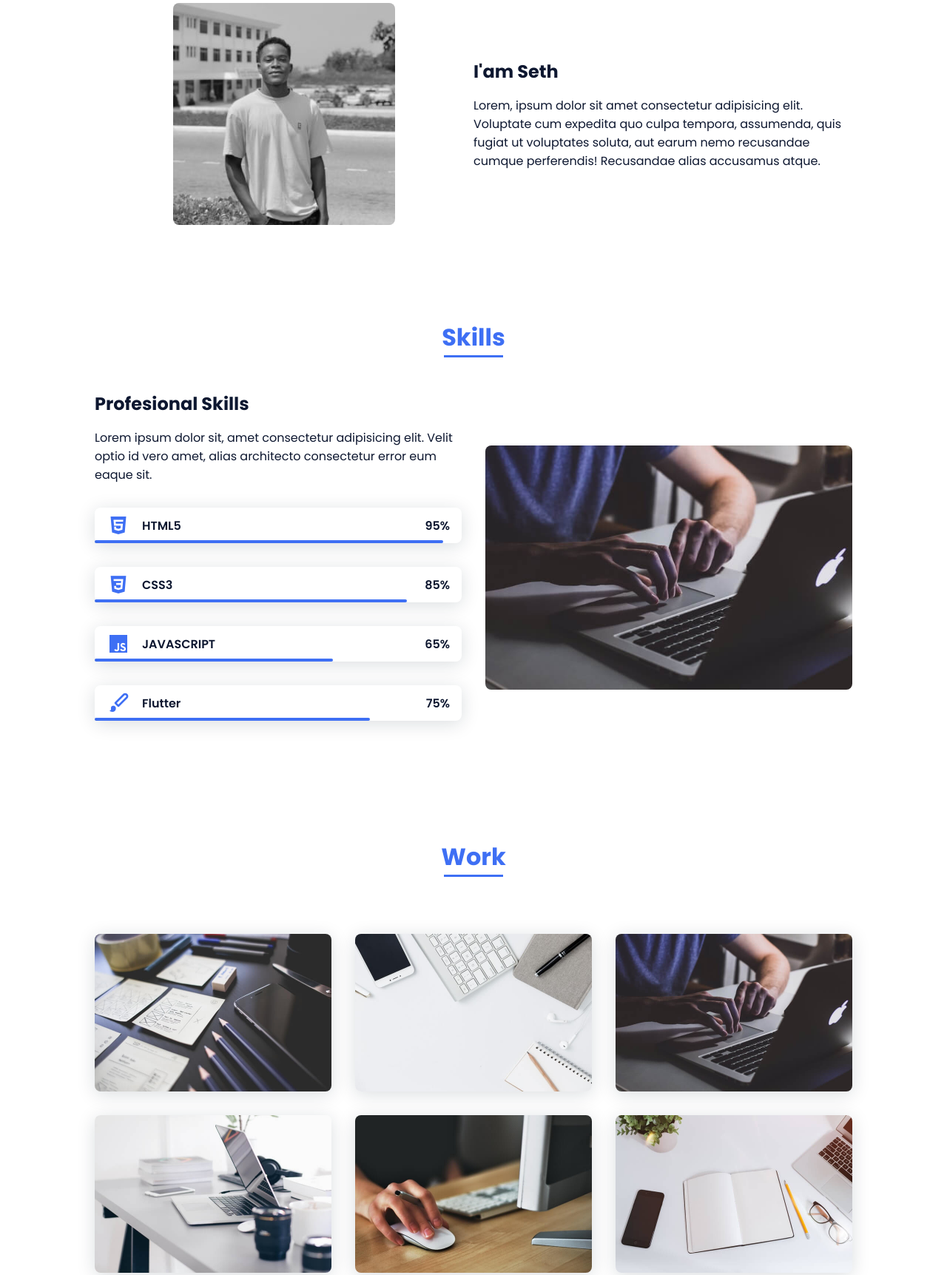
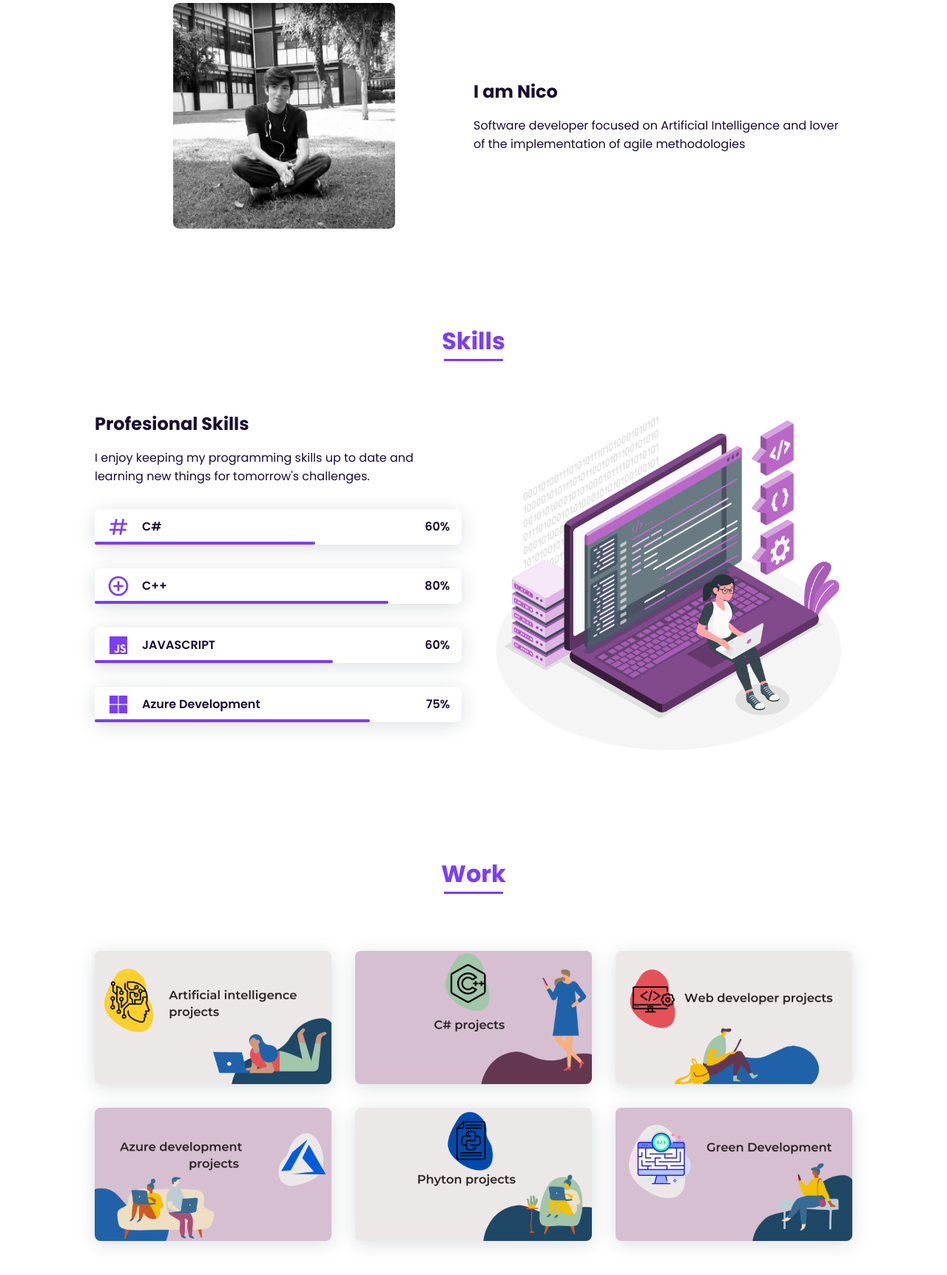
Before and after one commit to Alsheski/Personal_Page, a plain HTML site: page index.html in a window 1280 px wide. Shown: the part 895-2618 px from the top of the page at 74% size. Drawn offline with nearby package versions, Linux system fonts and the light colour scheme.

Commit message:
My first draw. Some things could be improve in the future....

```diff
--- a/assets/css/styles.css
+++ b/assets/css/styles.css
@@ -10,7 +10,7 @@
   /*===== Colors =====*/
   /*Purple 260 - Red 355 - Blue 224 - Pink 340*/
   /* HSL color mode */
-  --hue-color: 224;
+  --hue-color: 260;
   --first-color: hsl(var(--hue-color), 89%, 60%);
   --second-color: hsl(var(--hue-color), 56%, 12%);
 
@@ -327,11 +327,11 @@ img {
 }
 
 .skills__html {
-  width: 95%;
+  width: 60%;
 }
 
 .skills__css {
-  width: 85%;
+  width: 80%;
 }
 
 .skills__js {
--- a/index.html
+++ b/index.html
@@ -16,7 +16,7 @@
         <header class="l-header">
             <nav class="nav bd-grid">
                 <div>
-                    <a href="#" class="nav__logo">Seth</a>
+                    <a href="#" class="nav__logo">Nicolas</a>
                 </div>
 
                 <div class="nav__menu" id="nav-menu">
@@ -39,15 +39,14 @@
             <!--===== HOME =====-->
             <section class="home bd-grid" id="home">
                 <div class="home__data">
-                    <h1 class="home__title">Hi,<br>I'am <span class="home__title-color">Seth</span><br> Web Designer</h1>
+                    <h1 class="home__title">Hi,<br>I am <span class="home__title-color">Nicolas</span><br>Software Developer</h1>
 
                     <a href="#" class="button">Contact</a>
                 </div>
 
                 <div class="home__social">
-                    <a href="" class="home__social-icon"><i class='bx bxl-linkedin'></i></a>
-                    <a href="" class="home__social-icon"><i class='bx bxl-behance' ></i></a>
-                    <a href="" class="home__social-icon"><i class='bx bxl-github' ></i></a>
+                    <a href="https://www.linkedin.com/in/nicolaschavezc/" class="home__social-icon"><i class='bx bxl-linkedin'></i></a>
+                    <a href="https://github.com/Alsheski" class="home__social-icon"><i class='bx bxl-github' ></i></a>
                 </div>
 
                 <div class="home__img">
@@ -57,7 +56,7 @@
                         </mask>
                         <g mask="url(#mask0)">
                             <path d="M9.19024 145.964C34.0253 76.5814 114.865 54.7299 184.111 29.4823C245.804 6.98884 311.86 -14.9503 370.735 14.143C431.207 44.026 467.948 107.508 477.191 174.311C485.897 237.229 454.931 294.377 416.506 344.954C373.74 401.245 326.068 462.801 255.442 466.189C179.416 469.835 111.552 422.137 65.1576 361.805C17.4835 299.81 -17.1617 219.583 9.19024 145.964Z"/>
-                            <image class="home__blob-img" x="80" y="40" href="assets/img/perfil.png"/>
+                            <image class="home__blob-img" x="80" y="60" href="assets/img/perfil_.png"/>
                         </g>
                     </svg>
                 </div>
@@ -69,12 +68,12 @@
 
                 <div class="about__container bd-grid">
                     <div class="about__img">
-                        <img src="assets/img/about.jpeg" alt="">
+                        <img src="assets/img/about_.jpg" alt="">
                     </div>
 
                     <div>
-                        <h2 class="about__subtitle">I'am Seth</h2>
-                        <p class="about__text">Lorem, ipsum dolor sit amet consectetur adipisicing elit. Voluptate cum expedita quo culpa tempora, assumenda, quis fugiat ut voluptates soluta, aut earum nemo recusandae cumque perferendis! Recusandae alias accusamus atque.</p>
+                        <h2 class="about__subtitle">I am Nico</h2>
+                        <p class="about__text">Software developer focused on Artificial Intelligence and lover of the implementation of agile methodologies</p>
                     </div>
                 </div>
             </section>
@@ -86,29 +85,29 @@
                 <div class="skills__container bd-grid">
                     <div>
                         <h2 class="skills__subtitle">Profesional Skills</h2>
-                        <p class="skills__text">Lorem ipsum dolor sit, amet consectetur adipisicing elit. Velit optio id vero amet, alias architecto consectetur error eum eaque sit.</p>
+                        <p class="skills__text">I enjoy keeping my programming skills up to date and learning new things for tomorrow's challenges.</p>
                         <div class="skills__data">
                             <div class="skills__names">
-                                <i class='bx bxl-html5 skills__icon'></i>
-                                <span class="skills__name">HTML5</span>
+                                <i class='bx bx-hash skills__icon'></i>
+                                <span class="skills__name">C#</span>
                             </div>
                             <div class="skills__bar skills__html">
 
                             </div>
                             <div>
-                                <span class="skills__percentage">95%</span>
+                                <span class="skills__percentage">60%</span>
                             </div>
                         </div>
                         <div class="skills__data">
                             <div class="skills__names">
-                                <i class='bx bxl-css3 skills__icon'></i>
-                                <span class="skills__name">CSS3</span>
+                                <i class='bx bx-plus-circle skills__icon'></i>
+                                <span class="skills__name">C++</span>
                             </div>
                             <div class="skills__bar skills__css">
 
                             </div>
                             <div>
-                                <span class="skills__percentage">85%</span>
+                                <span class="skills__percentage">80%</span>
                             </div>
                         </div>
                         <div class="skills__data">
@@ -120,13 +119,13 @@
 
                             </div>
                             <div>
-                                <span class="skills__percentage">65%</span>
+                                <span class="skills__percentage">60%</span>
                             </div>
                         </div>
                         <div class="skills__data">
                             <div class="skills__names">
-                                <i class='bx bxs-paint skills__icon'></i>
-                                <span class="skills__name">Flutter</span>
+                                <i class='bx bxl-microsoft skills__icon'></i>
+                                <span class="skills__name">Azure Development</span>
                             </div>
                             <div class="skills__bar skills__ux">
 
@@ -138,7 +137,7 @@
                     </div>
 
                     <div>
-                        <img src="assets/img/work3.jpg" alt="" class="skills__img">
+                        <img src="assets/img/software_skills.png" alt="" class="skills__img">
                     </div>
                 </div>
             </section>
@@ -149,22 +148,22 @@
 
                 <div class="work__container bd-grid">
                     <a href="" class="work__img">
-                        <img src="assets/img/work1.jpg" alt="">
+                        <img src="assets/img/work1_ .png" alt="">
                     </a>
                     <a href="" class="work__img">
-                        <img src="assets/img/work2.jpg" alt="">
+                        <img src="assets/img/work2_.png" alt="">
                     </a>
                     <a href="" class="work__img">
-                        <img src="assets/img/work3.jpg" alt="">
+                        <img src="assets/img/work3_.png" alt="">
                     </a>
                     <a href="" class="work__img">
-                        <img src="assets/img/work4.jpg" alt="">
+                        <img src="assets/img/work4_.png" alt="">
                     </a>
                     <a href="" class="work__img">
-                        <img src="assets/img/work5.jpg" alt="">
+                        <img src="assets/img/work5_.png" alt="">
                     </a>
                     <a href="" class="work__img">
-                        <img src="assets/img/work6.jpg" alt="">
+                        <img src="assets/img/work6_.png" alt="">
                     </a>
                 </div>
             </section>
@@ -186,13 +185,8 @@
 
         <!--===== FOOTER =====-->
         <footer class="footer">
-            <p class="footer__title">Seth</p>
-            <div class="footer__social">
-                <a href="#" class="footer__icon"><i class='bx bxl-facebook' ></i></a>
-                <a href="#" class="footer__icon"><i class='bx bxl-instagram' ></i></a>
-                <a href="#" class="footer__icon"><i class='bx bxl-twitter' ></i></a>
-            </div>
-            <p class="footer__copy">&#169; Seth Addo All rigths reserved</p>
+            <p class="footer__title">Nicolas</p>
+            <p class="footer__copy">&#169; Nicolas Chavez All rigths reserved</p>
         </footer>
 
 
```
Also changed, not shown: assets/img/about_.jpg (added), assets/img/perfil_.png (added), assets/img/software_skills.png (added), assets/img/work1_ .png (added), assets/img/work2_.png (added), assets/img/work3_.png (added), assets/img/work4_.png (added), assets/img/work5_.png (added), assets/img/work6_.png (added).
